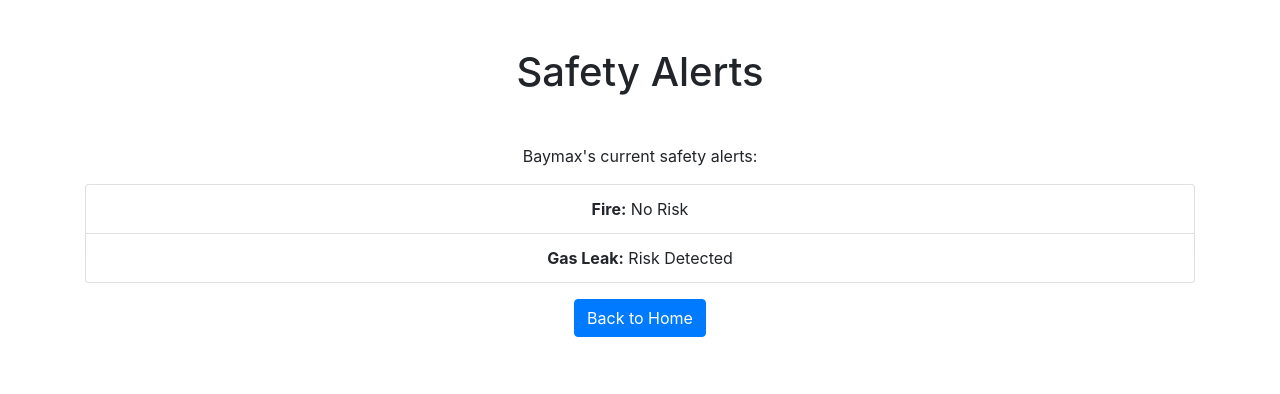
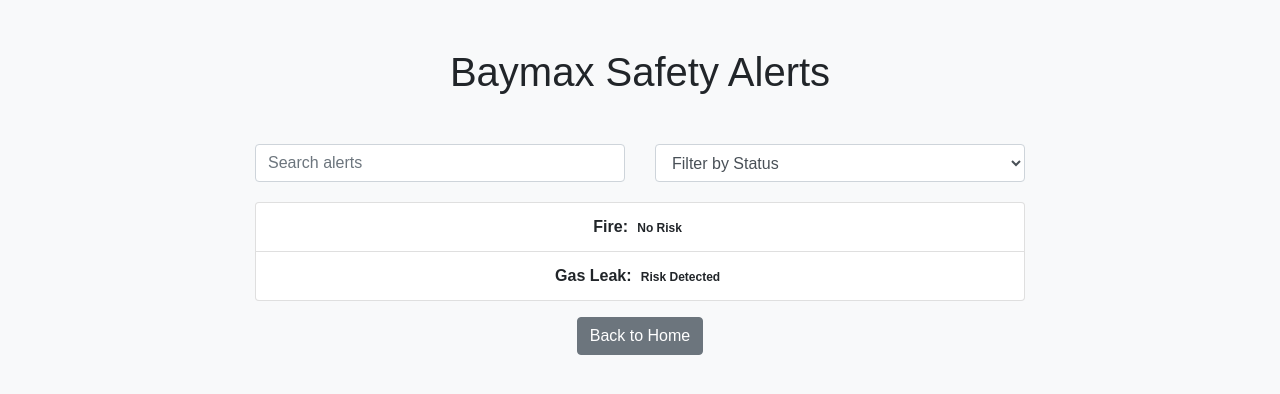
Before and after one commit to kripakannan/baymax, a Flask app: page /safety_alert in a window 1280 px wide. Shown: the top 394 px of the page. Run offline with Flask 3, Linux system fonts and the light colour scheme; some libraries are stand-ins or nearby versions.

Commit message:
added search feature for safety alerts

```diff
--- a/templates/safety_alert.html
+++ b/templates/safety_alert.html
@@ -4,20 +4,108 @@
     <meta charset="UTF-8">
     <meta name="viewport" content="width=device-width, initial-scale=1.0">
     <title>Safety Alerts</title>
+    <!-- Bootstrap 4 CSS -->
     <link href="https://stackpath.bootstrapcdn.com/bootstrap/4.5.2/css/bootstrap.min.css" rel="stylesheet">
+    <!-- Custom Styles -->
+    <style>
+        body {
+            background-color: #f8f9fa;
+            font-family: Arial, sans-serif;
+        }
+        .container {
+            max-width: 800px;
+        }
+        .alert {
+            margin-bottom: 15px;
+        }
+        .filter-container {
+            margin-bottom: 20px;
+        }
+        .alert-list {
+            max-height: 400px;
+            overflow-y: auto;
+        }
+        .alert-item {
+            transition: background-color 0.3s ease;
+        }
+        .alert-item:hover {
+            background-color: #f1f1f1;
+        }
+    </style>
 </head>
 <body>
     <div class="container text-center">
-        <h1 class="my-5">Safety Alerts</h1>
-        <p>Baymax's current safety alerts:</p>
-        <ul class="list-group">
-            {% for alert in alerts %}
-                <li class="list-group-item">
-                    <strong>{{ alert['type'] }}:</strong> {{ alert['status'] }}
-                </li>
-            {% endfor %}
-        </ul>
-        <a href="/" class="btn btn-primary mt-3">Back to Home</a>
+        <h1 class="my-5">Baymax Safety Alerts</h1>
+
+        <!-- Search and Filter Section -->
+        <div class="filter-container">
+            <div class="row">
+                <div class="col-md-6">
+                    <input type="text" class="form-control" id="search-bar" placeholder="Search alerts" onkeyup="filterAlerts()">
+                </div>
+                <div class="col-md-6">
+                    <select class="form-control" id="status-filter" onchange="filterAlerts()">
+                        <option value="">Filter by Status</option>
+                        <option value="Active">Active</option>
+                        <option value="Inactive">Inactive</option>
+                        <option value="Resolved">Resolved</option>
+                    </select>
+                </div>
+            </div>
+        </div>
+
+        <!-- Alerts List -->
+        <div class="alert-list">
+            <ul class="list-group">
+                {% for alert in alerts %}
+                    {% set alert_status = alert['status'] if alert['status'] else 'Active' %}  <!-- Default to 'Active' if no status -->
+                    <li class="list-group-item alert-item" data-status="{{ alert_status }}" data-type="{{ alert['type'] }}">
+                        <strong>{{ alert['type'] }}:</strong>
+                        <span class="badge badge-{{ alert_status | lower }}">{{ alert_status }}</span>
+                    </li>
+                {% endfor %}
+            </ul>
+        </div>
+
+        <!-- Button to go back -->
+        <a href="/" class="btn btn-secondary mt-3">Back to Home</a>
     </div>
+
+    <!-- Bootstrap and jQuery -->
+    <script src="https://code.jquery.com/jquery-3.5.1.slim.min.js"></script>
+    <script src="https://cdn.jsdelivr.net/npm/@popperjs/core@2.9.3/dist/umd/popper.min.js"></script>
+    <script src="https://stackpath.bootstrapcdn.com/bootstrap/4.5.2/js/bootstrap.min.js"></script>
+
+    <!-- Custom JavaScript -->
+    <script>
+        // Filter alerts based on search input and selected status
+        function filterAlerts() {
+            var searchValue = document.getElementById('search-bar').value.toLowerCase();
+            var statusValue = document.getElementById('status-filter').value.toLowerCase();
+            var alertItems = document.querySelectorAll('.alert-item');
+
+            alertItems.forEach(function(item) {
+                var alertType = item.dataset.type.toLowerCase();
+                var alertStatus = item.dataset.status.toLowerCase();
+
+                var matchesSearch = alertType.includes(searchValue);
+                var matchesStatus = statusValue ? alertStatus.includes(statusValue) : true;
+
+                if (matchesSearch && matchesStatus) {
+                    item.style.display = 'block';
+                } else {
+                    item.style.display = 'none';
+                }
+            });
+        }
+
+        // Function to show an alert when a new one is added (for demo purposes)
+        function showNewAlertNotification() {
+            alert("New safety alert has been added!");
+        }
+
+        // Trigger the new alert notification (you can call this when a new alert is added in real-time)
+        setTimeout(showNewAlertNotification, 5000);  // Simulate a new alert after 5 seconds
+    </script>
 </body>
 </html>
```
